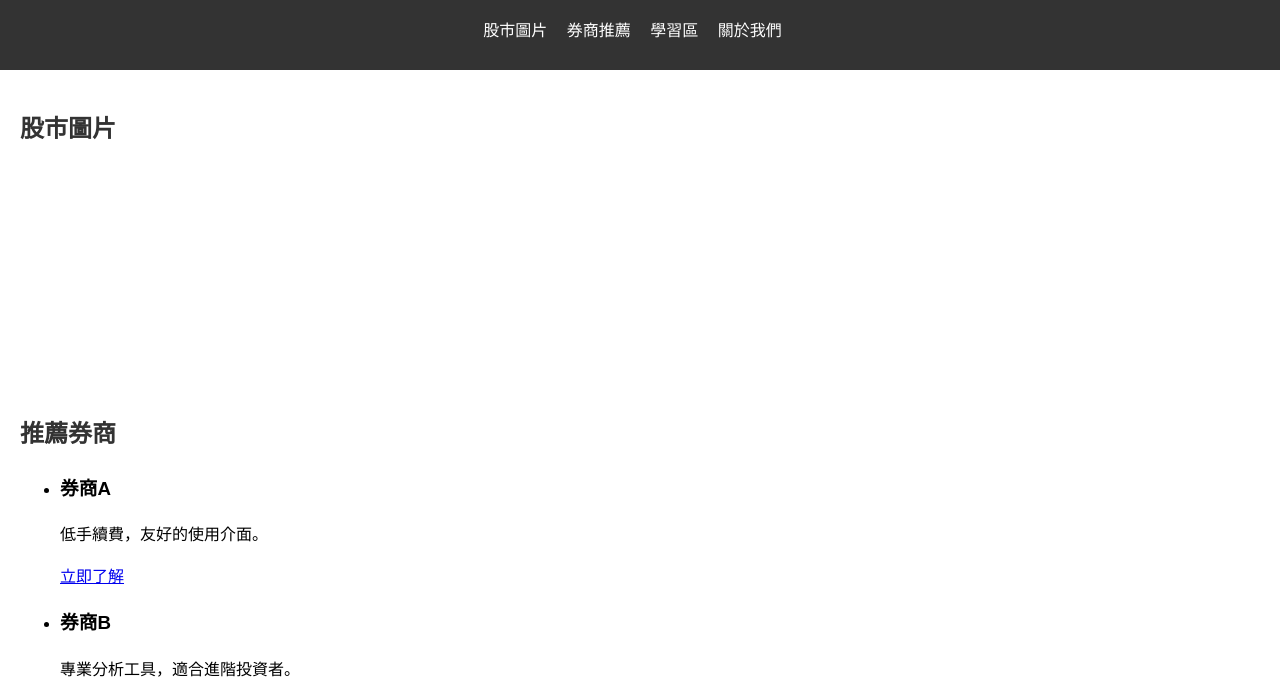
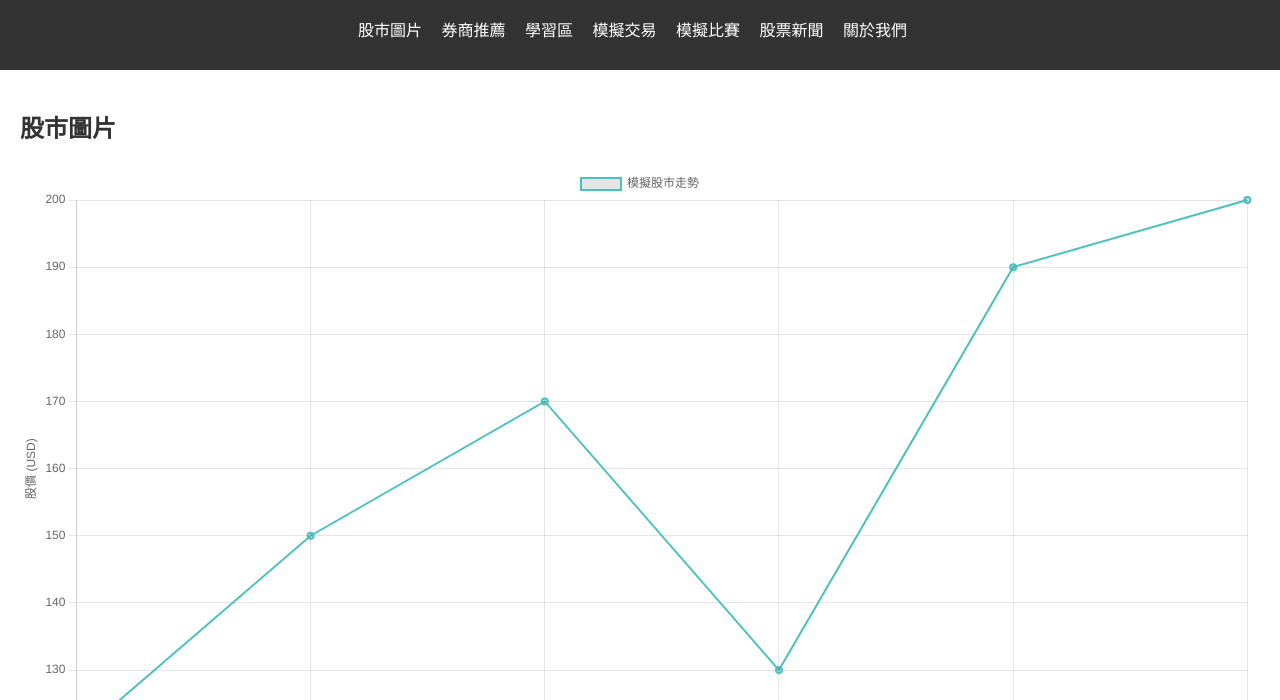
Before and after one commit to 5ssrei/stock, a plain HTML site: page index.html in a window 1280 px wide. Shown: the part 86-786 px from the top of the page. Drawn offline with nearby package versions, Linux system fonts and the light colour scheme; files that its build step writes are made by us from their sources; no server answers.

Commit message:
Update index.html

```diff
--- a/index.html
+++ b/index.html
@@ -4,9 +4,8 @@
     <meta charset="UTF-8">
     <meta name="viewport" content="width=device-width, initial-scale=1.0">
     <title>股市學習與推薦平台</title>
-    <link rel="stylesheet" href="styles.css">
+    <link rel="stylesheet" href="css/styles.css">
     <script src="https://cdn.jsdelivr.net/npm/chart.js"></script>
-    <script src="script.js" defer></script>
 </head>
 <body>
     <header>
@@ -16,6 +15,9 @@
                 <li><a href="#market-trends">股市圖片</a></li>
                 <li><a href="#broker-recommendations">券商推薦</a></li>
                 <li><a href="#learning-hub">學習區</a></li>
+                <li><a href="simulate-trade.html">模擬交易</a></li>
+                <li><a href="competition.html">模擬比賽</a></li>
+                <li><a href="news.html">股票新聞</a></li>
                 <li><a href="#about">關於我們</a></li>
             </ul>
         </nav>
@@ -26,6 +28,45 @@
         <section id="market-trends">
             <h2>股市圖片</h2>
             <canvas id="chart" width="400" height="200"></canvas>
+            <script>
+                // 模擬股市數據圖表
+                const ctx = document.getElementById('chart').getContext('2d');
+                new Chart(ctx, {
+                    type: 'line',
+                    data: {
+                        labels: ['Jan', 'Feb', 'Mar', 'Apr', 'May', 'Jun'],
+                        datasets: [{
+                            label: '模擬股市走勢',
+                            data: [120, 150, 170, 130, 190, 200],
+                            borderColor: 'rgba(75, 192, 192, 1)',
+                            borderWidth: 2,
+                            fill: false,
+                        }],
+                    },
+                    options: {
+                        responsive: true,
+                        plugins: {
+                            legend: {
+                                position: 'top',
+                            },
+                        },
+                        scales: {
+                            x: {
+                                title: {
+                                    display: true,
+                                    text: '月份'
+                                }
+                            },
+                            y: {
+                                title: {
+                                    display: true,
+                                    text: '股價 (USD)'
+                                }
+                            }
+                        }
+                    }
+                });
+            </script>
         </section>
 
         <!-- 券商推薦區 -->
@@ -69,6 +110,16 @@
                 <a href="risk-management.html">開始學習</a>
             </div>
         </section>
+
+        <!-- 新增的功能區域 -->
+        <section>
+            <h2>模擬功能</h2>
+            <ul>
+                <li><a href="simulate-trade.html">模擬股票交易</a></li>
+                <li><a href="competition.html">模擬比賽</a></li>
+                <li><a href="news.html">查看股票新聞</a></li>
+            </ul>
+        </section>
     </main>
 
     <footer>
```
